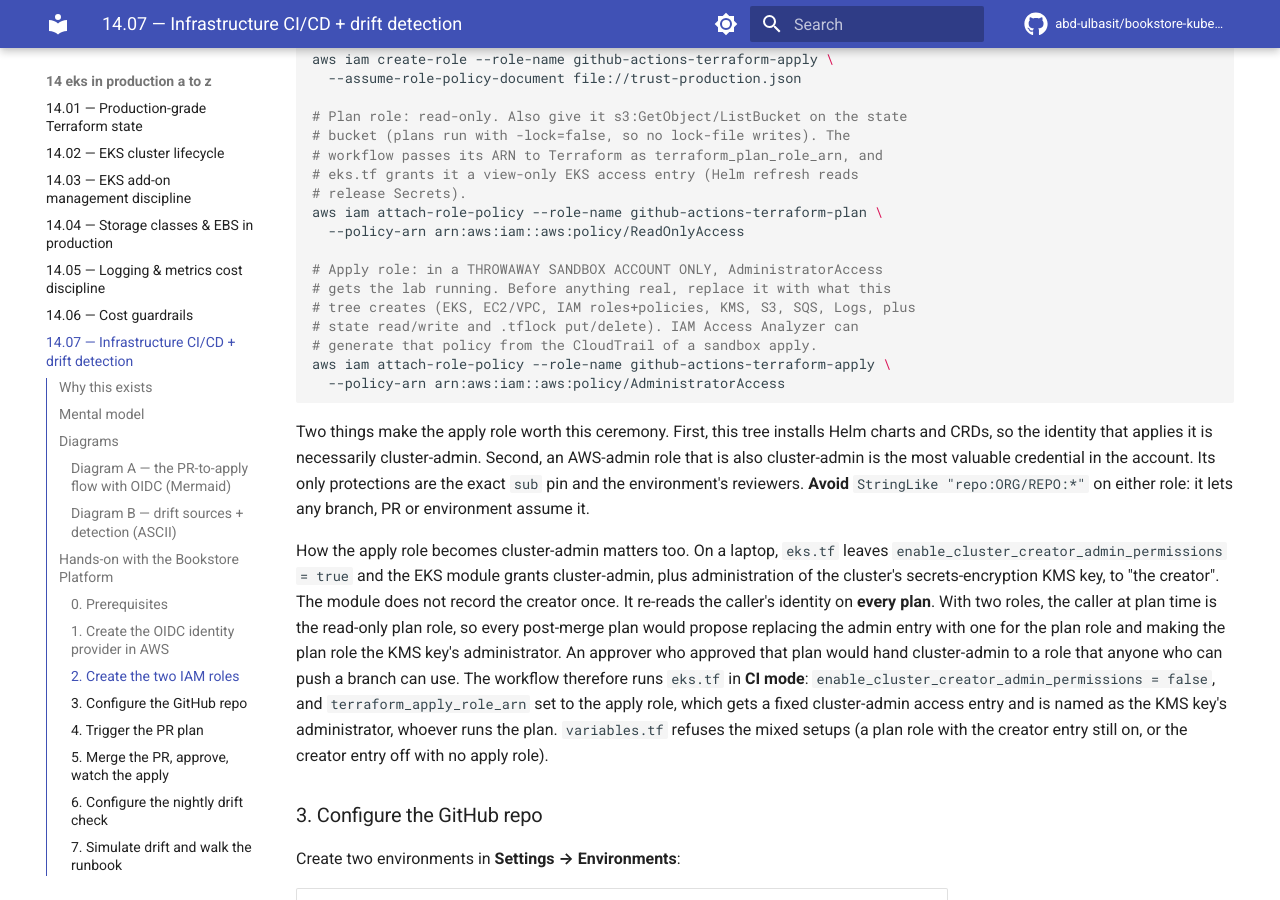
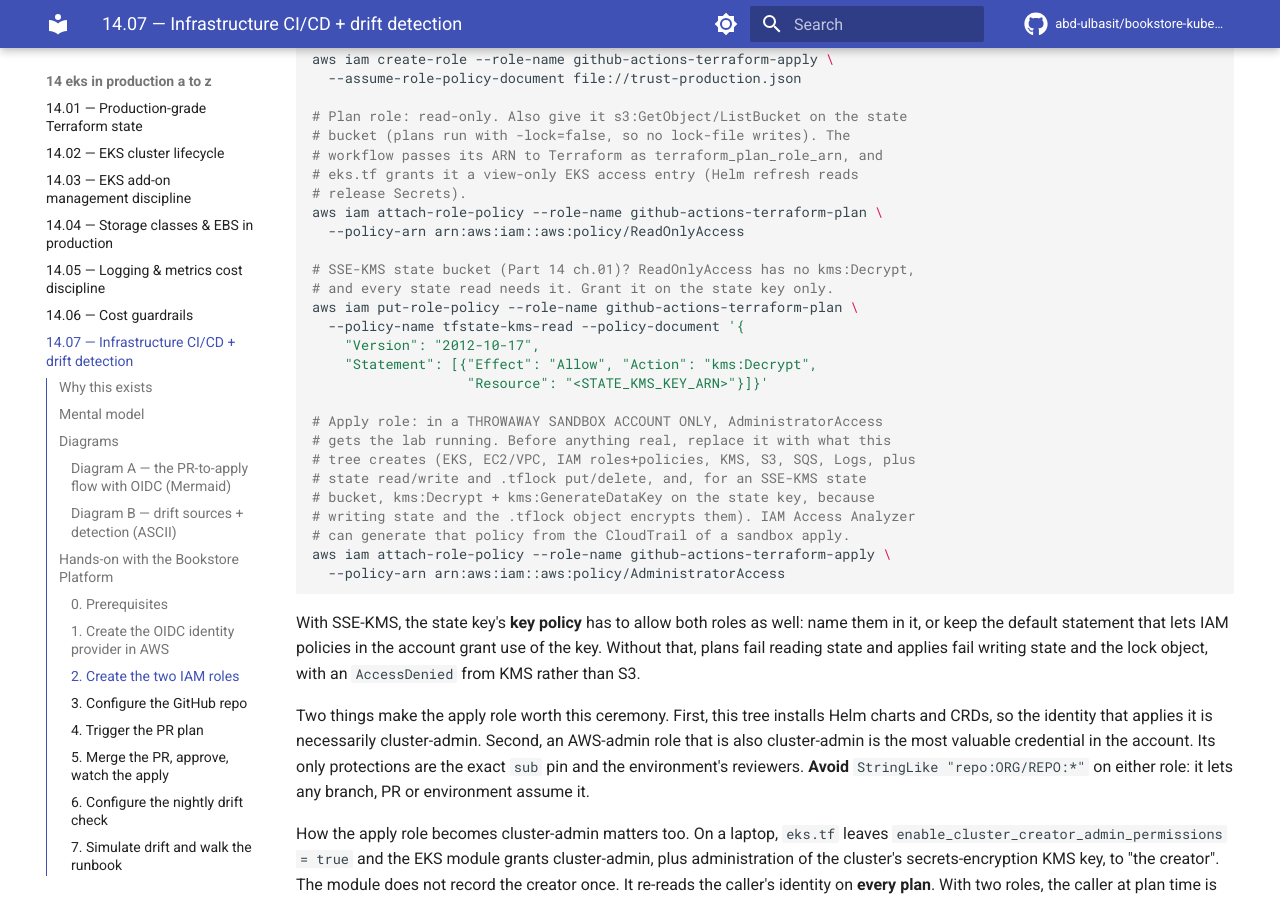
Before and after one commit to abd-ulbasit/bookstore-kubernetes-guide, an MkDocs documentation site: the page built from full-guide/14-eks-in-production-a-to-z/07-infrastructure-cicd-and-drift.md, in a window 1280 px wide and 900 px high, scrolled down 6262 px. Built offline with MkDocs 1.6.1 and Material for MkDocs 9.7.7, drawn with Linux system fonts in a browser that asks for light colours; comment, search, counter and statistics services are not loaded.

Commit message:
Give the CI roles the KMS permissions an SSE-KMS state bucket needs
The same branch recommends SSE-KMS for the state bucket (README,
backend-s3.tf.example, bootstrap-state.sh) but never gave either CI role
the KMS permissions that requires. The plan role was specified as
ReadOnlyAccess plus s3:GetObject/ListBucket. ReadOnlyAccess has no
kms:Decrypt, so plan-pr, plan-main and the nightly drift check would all
fail reading state. The apply role's "state read/write and lock-file
put/delete" omitted kms:Decrypt and kms:GenerateDataKey, which it needs
to write the state and the .tflock object.

The terraform.yml header and ch.14.07 step 2 now list kms:Decrypt on the
state key for the plan role (with a ready-to-run inline policy) and
kms:Decrypt plus kms:GenerateDataKey for the apply role, and say the key
policy must allow both roles. backend-s3.tf.example says the same next
to kms_key_id.

Co-Authored-By: Claude Opus 5.5 <noreply@anthropic.com>

````diff
--- a/full-guide/14-eks-in-production-a-to-z/07-infrastructure-cicd-and-drift.md
+++ b/full-guide/14-eks-in-production-a-to-z/07-infrastructure-cicd-and-drift.md
@@ -336,14 +336,30 @@ aws iam create-role --role-name github-actions-terraform-apply \
 aws iam attach-role-policy --role-name github-actions-terraform-plan \
   --policy-arn arn:aws:iam::aws:policy/ReadOnlyAccess
 
+# SSE-KMS state bucket (Part 14 ch.01)? ReadOnlyAccess has no kms:Decrypt,
+# and every state read needs it. Grant it on the state key only.
+aws iam put-role-policy --role-name github-actions-terraform-plan \
+  --policy-name tfstate-kms-read --policy-document '{
+    "Version": "2012-10-17",
+    "Statement": [{"Effect": "Allow", "Action": "kms:Decrypt",
+                   "Resource": "<STATE_KMS_KEY_ARN>"}]}'
+
 # Apply role: in a THROWAWAY SANDBOX ACCOUNT ONLY, AdministratorAccess
 # gets the lab running. Before anything real, replace it with what this
 # tree creates (EKS, EC2/VPC, IAM roles+policies, KMS, S3, SQS, Logs, plus
-# state read/write and .tflock put/delete). IAM Access Analyzer can
-# generate that policy from the CloudTrail of a sandbox apply.
+# state read/write and .tflock put/delete, and, for an SSE-KMS state
+# bucket, kms:Decrypt + kms:GenerateDataKey on the state key, because
+# writing state and the .tflock object encrypts them). IAM Access Analyzer
+# can generate that policy from the CloudTrail of a sandbox apply.
 aws iam attach-role-policy --role-name github-actions-terraform-apply \
   --policy-arn arn:aws:iam::aws:policy/AdministratorAccess
 ```
+
+With SSE-KMS, the state key's **key policy** has to allow both roles as
+well: name them in it, or keep the default statement that lets IAM
+policies in the account grant use of the key. Without that, plans fail
+reading state and applies fail writing state and the lock object, with
+an `AccessDenied` from KMS rather than S3.
 
 Two things make the apply role worth this ceremony. First, this tree
 installs Helm charts and CRDs, so the identity that applies it is
````
Also changed, not shown: 2 other files.
